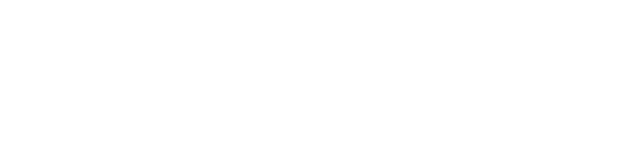
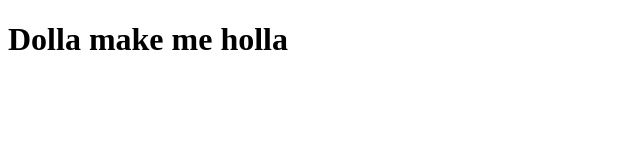
Before and after one commit to RossTienken/fuzzyPinkUnicorn, a website: page index.html in a window 1280 px wide. Shown: the whole page, without its empty margins (0-640 px from the left). Drawn offline with Linux system fonts and the light colour scheme.

Commit message:
added h1 tag in body

```diff
--- a/index.html
+++ b/index.html
@@ -5,6 +5,6 @@
     <title></title>
   </head>
   <body>
-
+    <h1>Dolla make me holla</h1>
   </body>
 </html>
```
